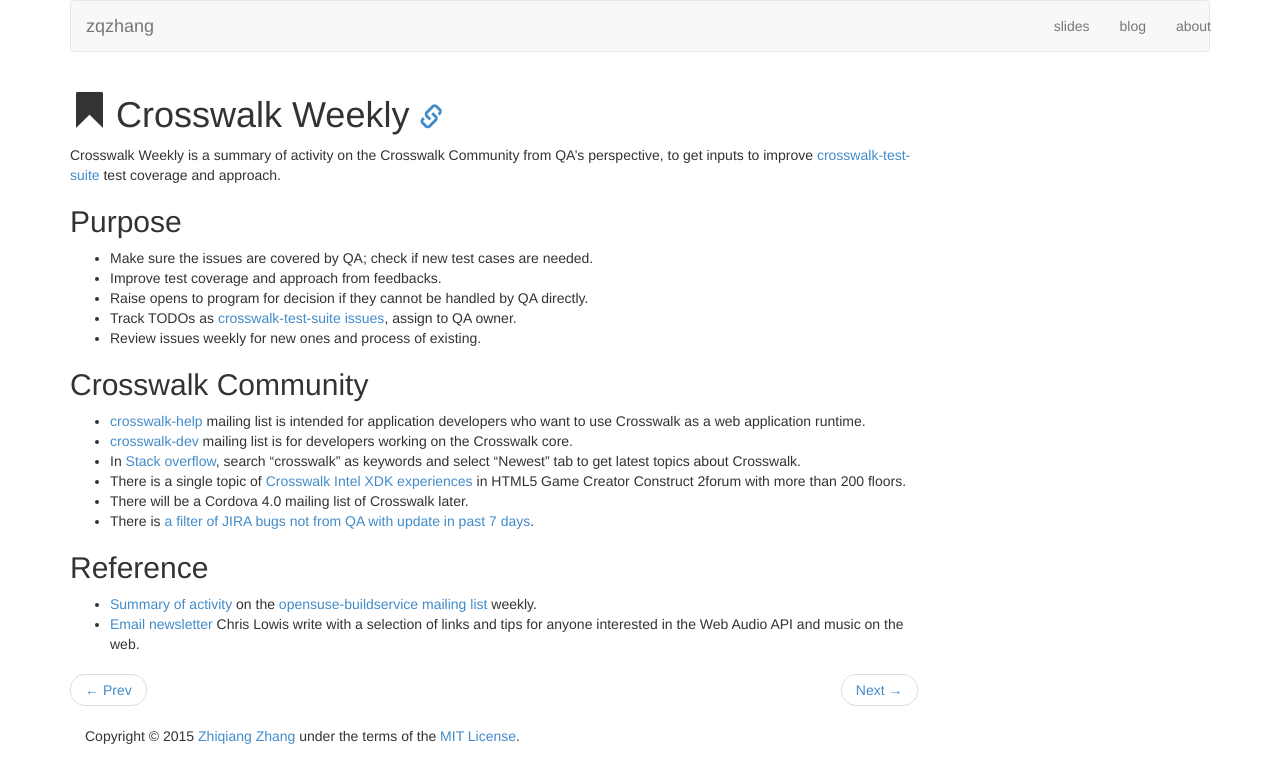
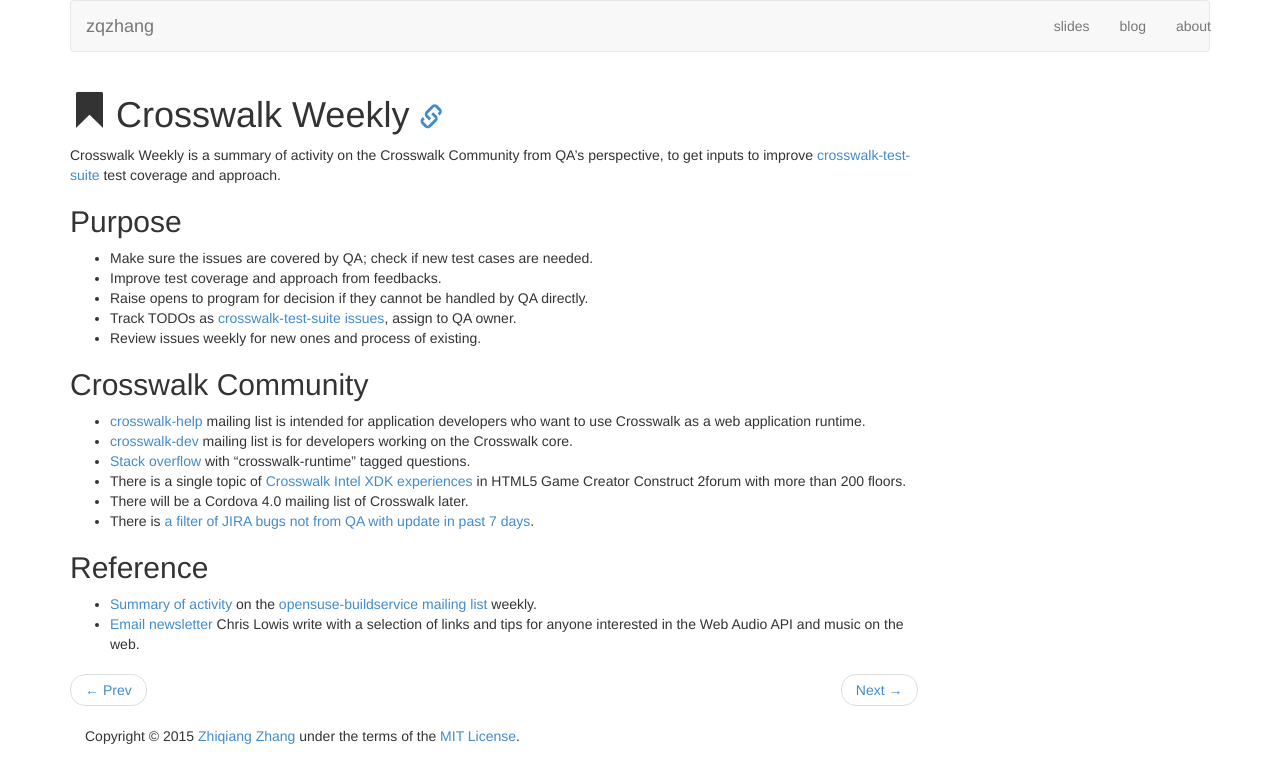
Before and after one commit to shuixin222/zqzhang.github.io, a Jekyll site: the page built from _posts/2014-07-22-crosswalk-weekly.md, in a window 1280 px wide. Shown: the top 783 px of the page. Built offline with Jekyll 4.4.1, drawn with Linux system fonts in a browser that asks for light colours.

Commit message:
Use crosswalk-runtime tag to identify SO questions
http://stackoverflow.com/questions/tagged/crosswalk-runtime

```diff
--- a/_posts/2014-07-22-crosswalk-weekly.md
+++ b/_posts/2014-07-22-crosswalk-weekly.md
@@ -18,7 +18,7 @@
 
 * [crosswalk-help](https://lists.crosswalk-project.org/mailman/listinfo/crosswalk-help) mailing list is intended for application developers who want to use Crosswalk as a web application runtime.
 * [crosswalk-dev](https://lists.crosswalk-project.org/mailman/listinfo/crosswalk-dev) mailing list is for developers working on the Crosswalk core.
-* In [Stack overflow](http://stackoverflow.com/search?tab=newest&q=crosswalk), search “crosswalk” as keywords and select “Newest” tab to get latest topics about Crosswalk.
+* [Stack overflow](http://stackoverflow.com/questions/tagged/crosswalk-runtime) with “crosswalk-runtime” tagged questions.
 * There is a single topic of [Crosswalk Intel XDK experiences](https://www.scirra.com/forum/crosswalk-intel-xdk-experiences_t101139?&start=210) in HTML5 Game Creator Construct 2forum with more than 200 floors.
 * There will be a Cordova 4.0 mailing list of Crosswalk later.
 * There is [a filter of JIRA bugs not from QA with update in past 7 days](https://crosswalk-project.org/jira/issues/?filter=11404).
```
